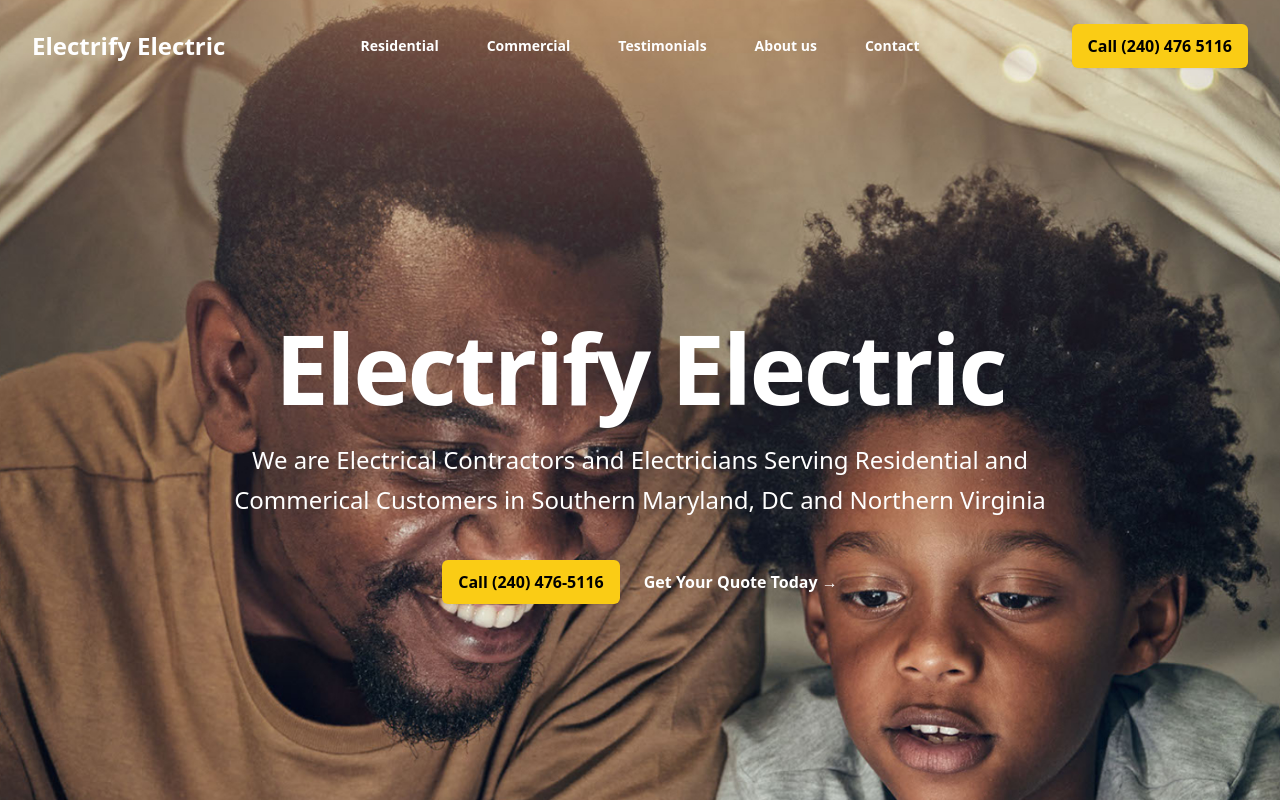
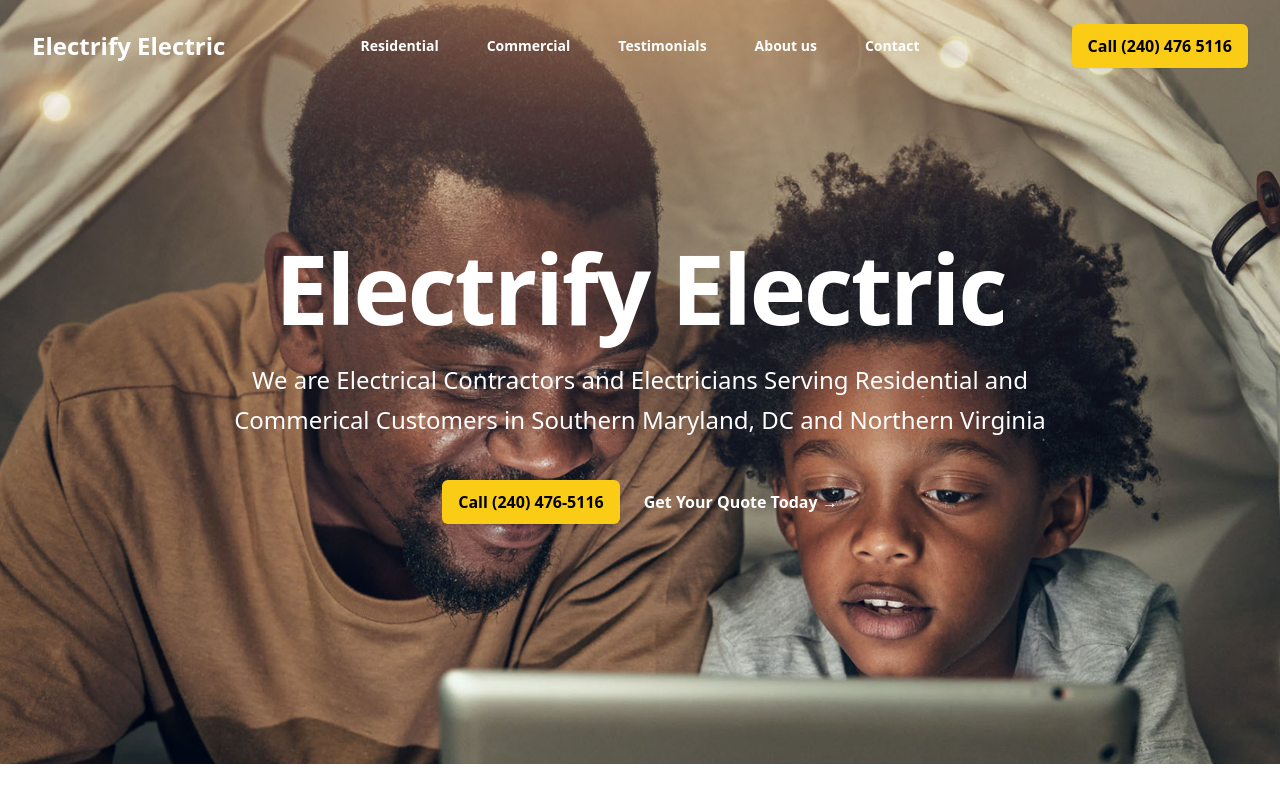
Before and after one commit to kgb4000/electrify, a Next.js app: page / in a window 1280 px wide. Shown: the top 800 px of the page. Built offline with nearby package versions, Linux system fonts and the light colour scheme.

Commit message:
Fixed hero image

```diff
--- a/components/Hero.js
+++ b/components/Hero.js
@@ -3,8 +3,8 @@ import React from 'react'
 const Hero = ({ h1text, subtext, backgroundImage, backgroundHeight }) => {
   return (
     <>
-      <div className="bg-[url('/images/hero-img.jpg')] bg-center bg-no-repeat bg-cover">
-        <div className="mx-auto max-w-4xl py-60 sm:py-80 lg:py-80">
+      <div className="bg-[url('/images/hero-img.jpg')] h-4/6 bg-no-repeat bg-cover bg-bottom ">
+        <div className="mx-auto max-w-4xl py-60 xl:py-60 2xl:py-70">
           <div className="text-center">
             <h1 className="text-5xl font-bold tracking-tight text-white sm:text-8xl">
               {h1text}
```
